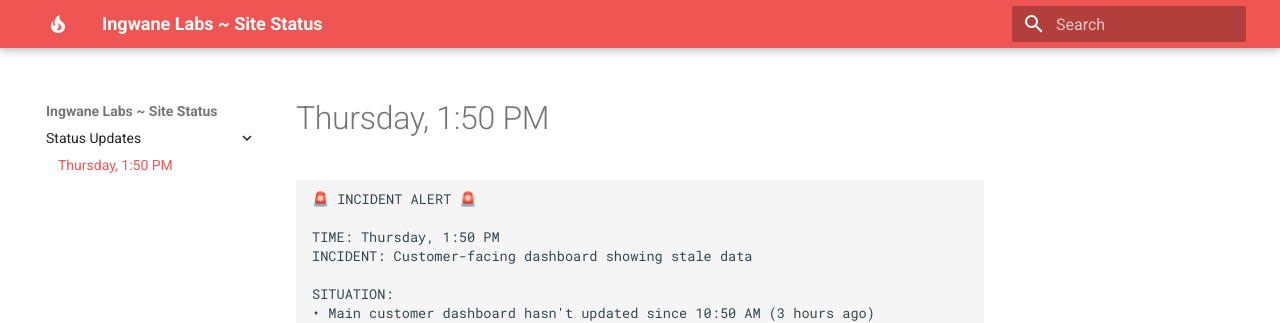
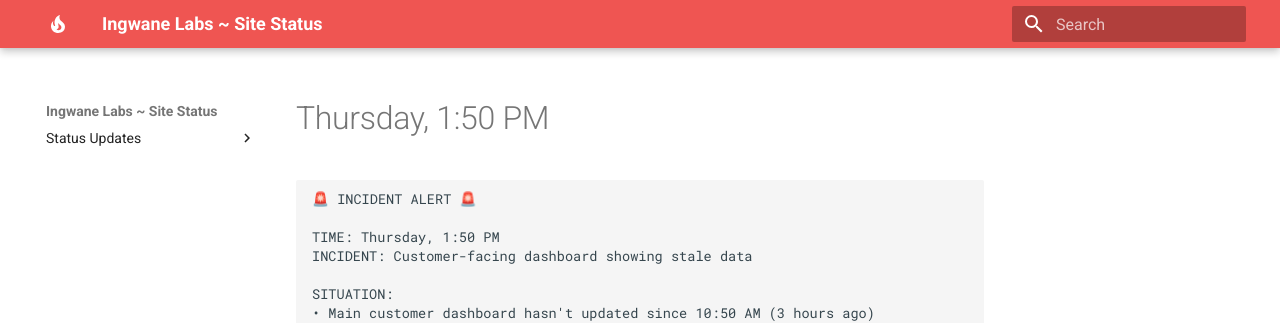
Before and after one commit to ingwanelabs/status, an MkDocs documentation site: the page built from docs/thursday-1350.md, in a window 1280 px wide. Shown: the top 323 px of the page. Built offline with MkDocs 1.6.1 and Material for MkDocs 9.7.7, drawn with Linux system fonts in a browser that asks for light colours.

Commit message:
Update mkdocs.yml

```diff
--- a/mkdocs.yml
+++ b/mkdocs.yml
@@ -5,7 +5,7 @@
 # Navigation menu
 nav:
   - Status Updates:
-    - thursday-1350.md
+    - index.md
 
 # Theme
 theme:
```
